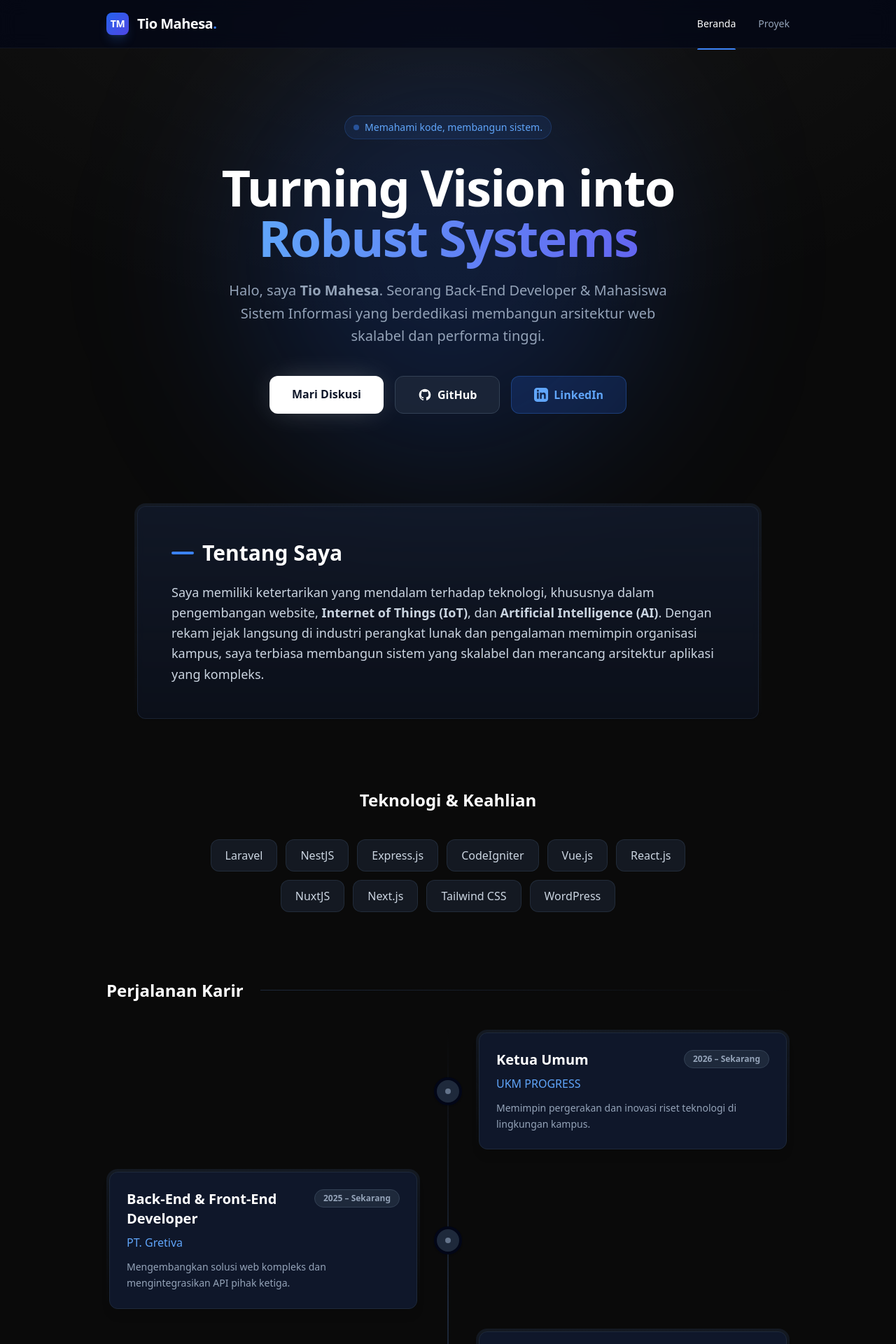
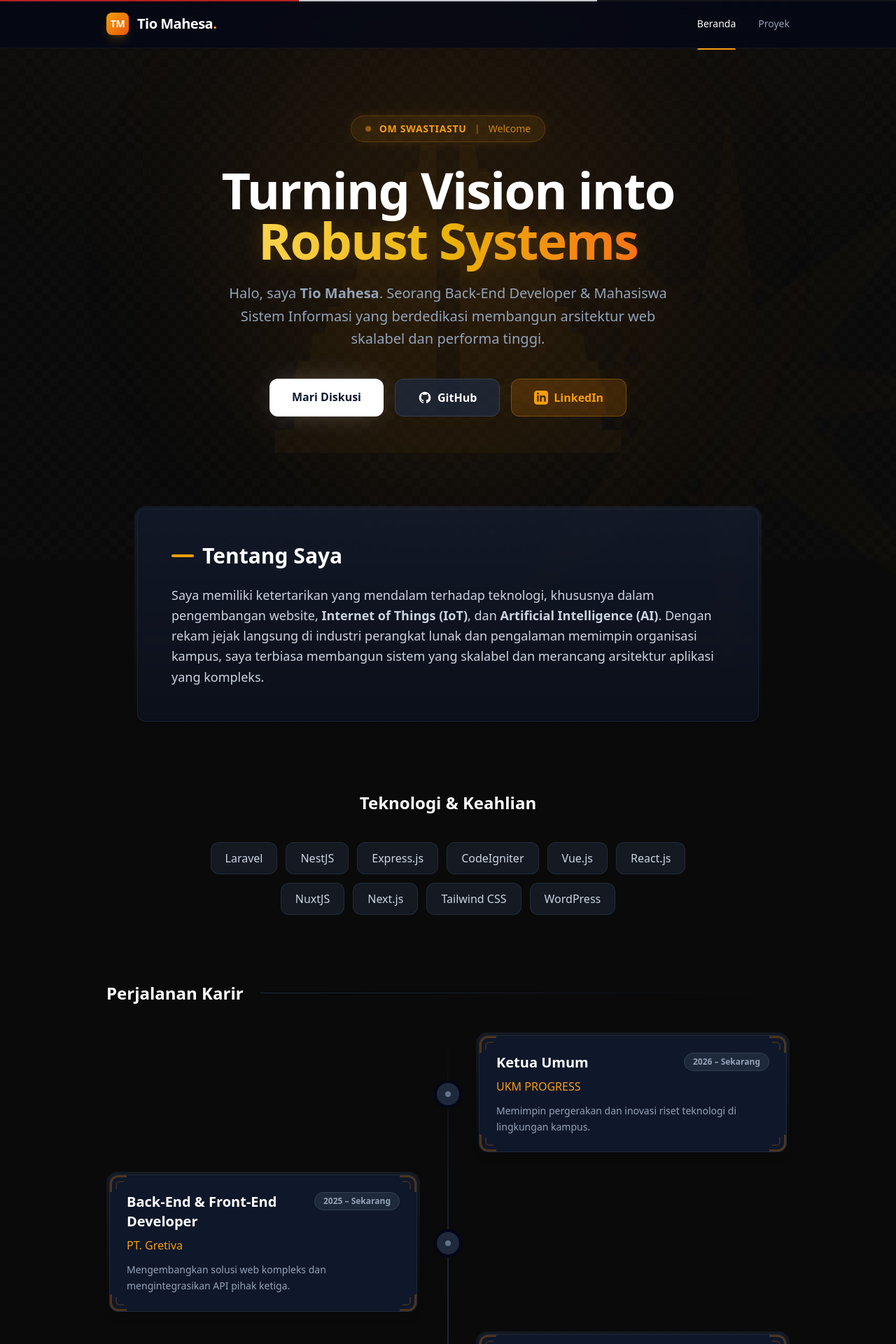
Before and after one commit to tiomhs/portfolio, a Nuxt app: page / in a window 1280 px wide. Shown: the top 1920 px of the page at 70% size. Built offline with nearby package versions, Linux system fonts and the light colour scheme.

Commit message:
feat: initialize portfolio landing page with hero, skills, and experience sections

```diff
--- a/app.vue
+++ b/app.vue
@@ -11,9 +11,21 @@ useHead({
 </script>
 
 <template>
-  <div class="min-h-screen bg-[#0a0a0a] text-zinc-300 font-sans selection:bg-zinc-800 selection:text-white">
+  <div class="min-h-screen bg-[#0a0a0a] text-zinc-300 font-sans selection:bg-amber-900 selection:text-white">
+    <!-- Subtle Poleng Pattern Background -->
+    <div class="fixed inset-0 z-0 bg-poleng mix-blend-screen pointer-events-none opacity-50"></div>
     <!-- Subtle glow background matching new theme -->
-    <div class="fixed inset-0 z-0 bg-[radial-gradient(ellipse_80%_80%_at_50%_-20%,rgba(255,255,255,0.05),rgba(255,255,255,0))] mix-blend-screen pointer-events-none"></div>
+    <div class="fixed inset-0 z-0 bg-[radial-gradient(ellipse_80%_80%_at_50%_-20%,rgba(217,119,6,0.05),rgba(255,255,255,0))] mix-blend-screen pointer-events-none"></div>
+
+    <!-- Surya Majapahit / Balinese Mandala Watermark -->
+    <div class="fixed -bottom-40 -right-40 z-0 w-[800px] h-[800px] opacity-[0.02] text-amber-500 pointer-events-none" style="animation: spin 90s linear infinite;">
+      <svg viewBox="0 0 100 100" fill="currentColor" class="w-full h-full">
+        <path d="M50 0 L55 35 L90 10 L65 45 L100 50 L65 55 L90 90 L55 65 L50 100 L45 65 L10 90 L35 55 L0 50 L35 45 L10 10 L45 35 Z" />
+        <circle cx="50" cy="50" r="20" fill="transparent" stroke="currentColor" stroke-width="1.5" />
+        <circle cx="50" cy="50" r="14" fill="transparent" stroke="currentColor" stroke-width="1" />
+        <circle cx="50" cy="50" r="8" fill="currentColor" />
+      </svg>
+    </div>
 
     <div class="relative z-10 flex flex-col min-h-screen">
       <Navbar />
@@ -42,4 +54,13 @@ body {
   @apply bg-[#0a0a0a];
   margin: 0;
 }
+
+/* Poleng Pattern: A modern dark representation of the traditional Balinese Rwa Bhineda checkerboard */
+.bg-poleng {
+  background-image:
+    linear-gradient(45deg, rgba(255,255,255,0.02) 25%, transparent 25%, transparent 75%, rgba(255,255,255,0.02) 75%, rgba(255,255,255,0.02)),
+    linear-gradient(45deg, rgba(255,255,255,0.02) 25%, transparent 25%, transparent 75%, rgba(255,255,255,0.02) 75%, rgba(255,255,255,0.02));
+  background-size: 24px 24px;
+  background-position: 0 0, 12px 12px;
+}
 </style>
--- a/components/Navbar.vue
+++ b/components/Navbar.vue
@@ -1,20 +1,26 @@
 <template>
   <nav class="sticky top-0 z-50 transition-all duration-300 backdrop-blur-md bg-slate-950/70 border-b border-white/5">
+    <!-- Balinese Tridatu Accent Line -->
+    <div class="absolute top-0 left-0 w-full h-[2px] flex opacity-80">
+      <div class="w-1/3 bg-red-600"></div>
+      <div class="w-1/3 bg-slate-100"></div>
+      <div class="w-1/3 bg-zinc-900"></div>
+    </div>
     <div class="max-w-5xl mx-auto px-6 py-4 flex justify-between items-center">
       <NuxtLink to="/" class="font-bold text-xl tracking-tight text-white group flex items-center gap-3">
-        <div class="w-8 h-8 rounded-lg bg-gradient-to-br from-blue-600 to-indigo-600 flex items-center justify-center shadow-lg shadow-blue-500/20 group-hover:shadow-blue-500/40 transition-all">
+        <div class="w-8 h-8 rounded-lg bg-gradient-to-br from-amber-500 to-orange-600 flex items-center justify-center shadow-lg shadow-amber-500/20 group-hover:shadow-amber-500/40 transition-all">
           <span class="text-white text-sm font-black">TM</span>
         </div>
-        <span>Tio Mahesa<span class="text-blue-500">.</span></span>
+        <span>Tio Mahesa<span class="text-amber-500">.</span></span>
       </NuxtLink>
       <div class="flex items-center gap-8 text-sm font-medium">
         <NuxtLink to="/" class="text-slate-400 hover:text-white transition-colors py-2 relative group" exact-active-class="!text-white">
           Beranda
-          <span class="absolute -bottom-[19px] left-0 w-full h-[2px] bg-blue-500 scale-x-0 group-hover:scale-x-100 transition-transform origin-left rounded-t-full"></span>
+          <span class="absolute -bottom-[19px] left-0 w-full h-[2px] bg-amber-500 scale-x-0 group-hover:scale-x-100 transition-transform origin-left rounded-t-full"></span>
         </NuxtLink>
         <NuxtLink to="/projects" class="text-slate-400 hover:text-white transition-colors py-2 relative group" exact-active-class="!text-white">
           Proyek
-          <span class="absolute -bottom-[19px] left-0 w-full h-[2px] bg-blue-500 scale-x-0 group-hover:scale-x-100 transition-transform origin-left rounded-t-full"></span>
+          <span class="absolute -bottom-[19px] left-0 w-full h-[2px] bg-amber-500 scale-x-0 group-hover:scale-x-100 transition-transform origin-left rounded-t-full"></span>
         </NuxtLink>
       </div>
     </div>
@@ -26,7 +32,7 @@
 a.router-link-active {
   color: white;
 }
-a.router-link-active span.bg-blue-500 {
+a.router-link-active span.bg-amber-500 {
   transform: scaleX(1);
 }
 </style>
--- a/pages/index.vue
+++ b/pages/index.vue
@@ -20,16 +20,29 @@ const education = [
   <div class="space-y-24 pb-12">
     <!-- Hero Section -->
     <section class="relative pt-12 pb-8 flex flex-col items-center text-center">
-      <div class="absolute top-1/2 left-1/2 -translate-x-1/2 -translate-y-1/2 w-[600px] h-[600px] bg-blue-600/20 rounded-full blur-[120px] -z-10"></div>
+      <!-- Ambient Glow & Balinese Candi Bentar Watermark -->
+      <div class="absolute top-1/2 left-1/2 -translate-x-1/2 -translate-y-1/2 w-[600px] h-[600px] bg-amber-600/10 rounded-full blur-[120px] -z-20"></div>
+      <div class="absolute top-1/2 left-1/2 -translate-x-1/2 -translate-y-[45%] w-[550px] h-[550px] opacity-[0.04] -z-10 pointer-events-none text-amber-500">
+        <svg viewBox="0 0 100 100" fill="currentColor">
+          <!-- Batur (Base of the temple) -->
+          <path d="M 5 95 h 90 v -6 h -5 v -4 h -80 v 4 h -5 z" />
+          <!-- Candi Bentar Left -->
+          <path d="M 47 85 V 15 L 43 15 L 42 22 H 39 L 38 29 H 35 L 34 36 H 31 L 30 43 H 27 L 26 50 H 23 L 22 57 H 19 L 18 64 H 15 L 14 71 H 11 L 10 78 H 9 V 85 Z" />
+          <!-- Candi Bentar Right -->
+          <path d="M 53 85 V 15 L 57 15 L 58 22 H 61 L 62 29 H 65 L 66 36 H 69 L 70 43 H 73 L 74 50 H 77 L 78 57 H 81 L 82 64 H 85 L 86 71 H 89 L 90 78 H 91 V 85 Z" />
+        </svg>
+      </div>
 
-      <div class="inline-flex items-center gap-2 px-3 py-1.5 rounded-full bg-blue-500/10 border border-blue-500/20 text-blue-400 text-sm font-medium mb-8">
-        <span class="w-2 h-2 rounded-full bg-blue-500 animate-pulse"></span>
-        Memahami kode, membangun sistem.
+      <div class="inline-flex items-center gap-3 px-5 py-2 rounded-full bg-amber-500/10 border border-amber-500/20 text-amber-500 text-sm font-semibold mb-8 tracking-wider shadow-[0_0_20px_-5px_rgba(245,158,11,0.2)]">
+        <span class="w-2 h-2 rounded-full bg-amber-500 animate-pulse"></span>
+        <span>OM SWASTIASTU</span>
+        <span class="opacity-50 text-xs">|</span>
+        <span class="text-amber-500/80 font-medium tracking-normal">Welcome</span>
       </div>
 
       <h1 class="text-5xl md:text-7xl font-extrabold text-white tracking-tight mb-6 leading-tight">
         Turning Vision into <br/>
-        <span class="text-transparent bg-clip-text bg-gradient-to-r from-blue-400 to-indigo-500">Robust Systems</span>
+        <span class="text-transparent bg-clip-text bg-gradient-to-r from-amber-300 via-yellow-500 to-orange-500 drop-shadow-[0_0_15px_rgba(245,158,11,0.2)]">Robust Systems</span>
       </h1>
 
       <p class="text-xl text-slate-400 max-w-2xl leading-relaxed mb-10">
@@ -44,7 +57,7 @@ const education = [
           <svg class="w-5 h-5" fill="currentColor" viewBox="0 0 24 24" aria-hidden="true"><path fill-rule="evenodd" d="M12 2C6.477 2 2 6.484 2 12.017c0 4.425 2.865 8.18 6.839 9.504.5.092.682-.217.682-.483 0-.237-.008-.868-.013-1.703-2.782.605-3.369-1.343-3.369-1.343-.454-1.158-1.11-1.466-1.11-1.466-.908-.62.069-.608.069-.608 1.003.07 1.531 1.032 1.531 1.032.892 1.53 2.341 1.088 2.91.832.092-.647.35-1.088.636-1.338-2.22-.253-4.555-1.113-4.555-4.951 0-1.093.39-1.988 1.029-2.688-.103-.253-.446-1.272.098-2.65 0 0 .84-.27 2.75 1.026A9.564 9.564 0 0112 6.844c.85.004 1.705.115 2.504.337 1.909-1.296 2.747-1.027 2.747-1.027.546 1.379.202 2.398.1 2.651.64.7 1.028 1.595 1.028 2.688 0 3.848-2.339 4.695-4.566 4.943.359.309.678.92.678 1.855 0 1.338-.012 2.419-.012 2.747 0 .268.18.58.688.482A10.019 10.019 0 0022 12.017C22 6.484 17.522 2 12 2z" clip-rule="evenodd"></path></svg>
           GitHub
         </a>
-        <a href="https://linkedin.com/in/i-gede-tio-mahesa-diputra-39429524b" target="_blank" class="px-8 py-3.5 bg-blue-600/20 text-blue-400 font-semibold rounded-xl border border-blue-500/30 hover:bg-blue-600/30 transition-all flex items-center gap-2">
+        <a href="https://linkedin.com/in/i-gede-tio-mahesa-diputra-39429524b" target="_blank" class="px-8 py-3.5 bg-amber-600/20 text-amber-500 font-semibold rounded-xl border border-amber-500/30 hover:bg-amber-600/30 transition-all flex items-center gap-2">
           <svg class="w-5 h-5" fill="currentColor" viewBox="0 0 24 24" aria-hidden="true"><path fill-rule="evenodd" d="M19 0h-14c-2.761 0-5 2.239-5 5v14c0 2.761 2.239 5 5 5h14c2.762 0 5-2.239 5-5v-14c0-2.761-2.238-5-5-5zm-11 19h-3v-11h3v11zm-1.5-12.268c-.966 0-1.75-.79-1.75-1.764s.784-1.764 1.75-1.764 1.75.79 1.75 1.764-.783 1.764-1.75 1.764zm13.5 12.268h-3v-5.604c0-3.368-4-3.113-4 0v5.604h-3v-11h3v1.765c1.396-2.586 7-2.777 7 2.476v6.759z" clip-rule="evenodd"></path></svg>
           LinkedIn
         </a>
@@ -56,7 +69,7 @@ const education = [
       <div class="p-1 rounded-2xl bg-gradient-to-b from-slate-800/50 to-transparent">
         <div class="bg-slate-900/50 backdrop-blur-sm rounded-xl p-8 md:p-12 border border-slate-800/80">
           <h2 class="text-2xl md:text-3xl font-bold text-white mb-6 flex items-center gap-3">
-            <span class="w-8 h-1 bg-blue-500 rounded-full"></span>
+            <span class="w-8 h-1 bg-amber-500 rounded-full"></span>
             Tentang Saya
           </h2>
           <p class="text-slate-300 leading-relaxed text-lg">
@@ -70,8 +83,8 @@ const education = [
     <section>
       <h2 class="text-2xl font-bold text-center text-white mb-10">Teknologi & Keahlian</h2>
       <div class="flex flex-wrap justify-center gap-3 max-w-3xl mx-auto">
-        <div v-for="skill in skills" :key="skill" class="group relative px-5 py-2.5 rounded-xl bg-slate-800/50 border border-slate-700/50 hover:border-blue-500/50 hover:bg-slate-800 transition-all cursor-default overflow-hidden">
-          <div class="absolute inset-0 bg-gradient-to-r from-transparent via-blue-500/10 to-transparent translate-x-[-100%] group-hover:translate-x-[100%] transition-transform duration-700"></div>
+        <div v-for="skill in skills" :key="skill" class="group relative px-5 py-2.5 rounded-xl bg-slate-800/50 border border-slate-700/50 hover:border-amber-500/50 hover:bg-slate-800 transition-all cursor-default overflow-hidden">
+          <div class="absolute inset-0 bg-gradient-to-r from-transparent via-amber-500/10 to-transparent translate-x-[-100%] group-hover:translate-x-[100%] transition-transform duration-700"></div>
           <span class="relative z-10 text-slate-300 group-hover:text-white font-medium">{{ skill }}</span>
         </div>
       </div>
@@ -87,19 +100,35 @@ const education = [
       <div class="space-y-6 relative before:absolute before:inset-0 before:ml-5 before:-translate-x-px md:before:mx-auto md:before:translate-x-0 before:h-full before:w-0.5 before:bg-gradient-to-b before:from-transparent before:via-slate-800 before:to-transparent">
         <div v-for="(exp, index) in experiences" :key="index" class="relative flex items-center justify-between md:justify-normal md:odd:flex-row-reverse group is-active">
           <!-- Timeline point -->
-          <div class="flex items-center justify-center w-10 h-10 rounded-full border-4 border-slate-950 bg-slate-800 text-slate-500 group-hover:text-blue-500 group-hover:border-blue-500/30 transition-colors shadow shrink-0 md:order-1 md:group-odd:-translate-x-1/2 md:group-even:translate-x-1/2 z-10">
+          <div class="flex items-center justify-center w-10 h-10 rounded-full border-4 border-slate-950 bg-slate-800 text-slate-500 group-hover:text-amber-500 group-hover:border-amber-500/30 transition-colors shadow shrink-0 md:order-1 md:group-odd:-translate-x-1/2 md:group-even:translate-x-1/2 z-10">
             <div class="w-2 h-2 rounded-full bg-current"></div>
           </div>
 
           <!-- Card -->
-          <div class="w-[calc(100%-4rem)] md:w-[calc(50%-2.5rem)] p-1 rounded-2xl bg-gradient-to-b from-slate-800/50 to-transparent group-hover:from-blue-600/20 transition-all duration-300">
-            <div class="bg-slate-900 border border-slate-800 rounded-xl p-6 h-full shadow-lg hover:shadow-blue-900/10 transition-shadow">
-              <div class="flex flex-col xl:flex-row xl:items-start justify-between gap-2 mb-2">
+          <div class="w-[calc(100%-4rem)] md:w-[calc(50%-2.5rem)] p-1 rounded-2xl bg-gradient-to-b from-slate-800/50 to-transparent group-hover:from-amber-600/20 transition-all duration-300">
+            <div class="relative bg-slate-900 border border-slate-800 rounded-xl p-6 h-full shadow-lg hover:shadow-amber-900/10 transition-shadow overflow-hidden">
+
+              <!-- Balinese Ornamen Siku-siku (Corner Accents with inner details) -->
+              <div class="absolute inset-0 pointer-events-none rounded-xl">
+                <div class="absolute top-0 left-0 w-6 h-6 border-t-[3px] border-l-[3px] border-amber-600/30 rounded-tl-xl transition-all duration-300 group-hover:border-amber-500 group-hover:w-8 group-hover:h-8"></div>
+                <div class="absolute top-2 left-2 w-3 h-3 border-t-2 border-l-2 border-amber-600/20 rounded-tl-md transition-all duration-300 group-hover:border-amber-500/60 group-hover:w-4 group-hover:h-4"></div>
+
+                <div class="absolute top-0 right-0 w-6 h-6 border-t-[3px] border-r-[3px] border-amber-600/30 rounded-tr-xl transition-all duration-300 group-hover:border-amber-500 group-hover:w-8 group-hover:h-8"></div>
+                <div class="absolute top-2 right-2 w-3 h-3 border-t-2 border-r-2 border-amber-600/20 rounded-tr-md transition-all duration-300 group-hover:border-amber-500/60 group-hover:w-4 group-hover:h-4"></div>
+
+                <div class="absolute bottom-0 left-0 w-6 h-6 border-b-[3px] border-l-[3px] border-amber-600/30 rounded-bl-xl transition-all duration-300 group-hover:border-amber-500 group-hover:w-8 group-hover:h-8"></div>
+                <div class="absolute bottom-2 left-2 w-3 h-3 border-b-2 border-l-2 border-amber-600/20 rounded-bl-md transition-all duration-300 group-hover:border-amber-500/60 group-hover:w-4 group-hover:h-4"></div>
+
+                <div class="absolute bottom-0 right-0 w-6 h-6 border-b-[3px] border-r-[3px] border-amber-600/30 rounded-br-xl transition-all duration-300 group-hover:border-amber-500 group-hover:w-8 group-hover:h-8"></div>
+                <div class="absolute bottom-2 right-2 w-3 h-3 border-b-2 border-r-2 border-amber-600/20 rounded-br-md transition-all duration-300 group-hover:border-amber-500/60 group-hover:w-4 group-hover:h-4"></div>
+              </div>
+
+              <div class="flex flex-col xl:flex-row xl:items-start justify-between gap-2 mb-2 relative z-10">
                 <h3 class="font-bold text-xl text-white">{{ exp.role }}</h3>
                 <span class="text-xs font-semibold px-3 py-1 rounded-full bg-slate-800 text-slate-400 border border-slate-700 w-fit shrink-0">{{ exp.year }}</span>
               </div>
-              <p class="text-blue-400 font-medium mb-3">{{ exp.company }}</p>
-              <p class="text-slate-400 text-sm leading-relaxed">{{ exp.desc }}</p>
+              <p class="text-amber-500 font-medium mb-3 relative z-10">{{ exp.company }}</p>
+              <p class="text-slate-400 text-sm leading-relaxed relative z-10">{{ exp.desc }}</p>
             </div>
           </div>
         </div>
@@ -116,19 +145,35 @@ const education = [
       <div class="space-y-6 relative before:absolute before:inset-0 before:ml-5 before:-translate-x-px md:before:mx-auto md:before:translate-x-0 before:h-full before:w-0.5 before:bg-gradient-to-b before:from-transparent before:via-slate-800 before:to-transparent">
         <div v-for="(edu, index) in education" :key="'edu-'+index" class="relative flex items-center justify-between md:justify-normal md:odd:flex-row-reverse group is-active">
           <!-- Timeline point -->
-          <div class="flex items-center justify-center w-10 h-10 rounded-full border-4 border-slate-950 bg-slate-800 text-slate-500 group-hover:text-blue-500 group-hover:border-blue-500/30 transition-colors shadow shrink-0 md:order-1 md:group-odd:-translate-x-1/2 md:group-even:translate-x-1/2 z-10">
+          <div class="flex items-center justify-center w-10 h-10 rounded-full border-4 border-slate-950 bg-slate-800 text-slate-500 group-hover:text-amber-500 group-hover:border-amber-500/30 transition-colors shadow shrink-0 md:order-1 md:group-odd:-translate-x-1/2 md:group-even:translate-x-1/2 z-10">
             <div class="w-2 h-2 rounded-full bg-current"></div>
           </div>
 
           <!-- Card -->
-          <div class="w-[calc(100%-4rem)] md:w-[calc(50%-2.5rem)] p-1 rounded-2xl bg-gradient-to-b from-slate-800/50 to-transparent group-hover:from-blue-600/20 transition-all duration-300">
-            <div class="bg-slate-900 border border-slate-800 rounded-xl p-6 h-full shadow-lg hover:shadow-blue-900/10 transition-shadow">
-              <div class="flex flex-col xl:flex-row xl:items-start justify-between gap-2 mb-2">
+          <div class="w-[calc(100%-4rem)] md:w-[calc(50%-2.5rem)] p-1 rounded-2xl bg-gradient-to-b from-slate-800/50 to-transparent group-hover:from-amber-600/20 transition-all duration-300">
+            <div class="relative bg-slate-900 border border-slate-800 rounded-xl p-6 h-full shadow-lg hover:shadow-amber-900/10 transition-shadow overflow-hidden">
+
+              <!-- Balinese Ornamen Siku-siku (Corner Accents with inner details) -->
+              <div class="absolute inset-0 pointer-events-none rounded-xl">
+                <div class="absolute top-0 left-0 w-6 h-6 border-t-[3px] border-l-[3px] border-amber-600/30 rounded-tl-xl transition-all duration-300 group-hover:border-amber-500 group-hover:w-8 group-hover:h-8"></div>
+                <div class="absolute top-2 left-2 w-3 h-3 border-t-2 border-l-2 border-amber-600/20 rounded-tl-md transition-all duration-300 group-hover:border-amber-500/60 group-hover:w-4 group-hover:h-4"></div>
+
+                <div class="absolute top-0 right-0 w-6 h-6 border-t-[3px] border-r-[3px] border-amber-600/30 rounded-tr-xl transition-all duration-300 group-hover:border-amber-500 group-hover:w-8 group-hover:h-8"></div>
+                <div class="absolute top-2 right-2 w-3 h-3 border-t-2 border-r-2 border-amber-600/20 rounded-tr-md transition-all duration-300 group-hover:border-amber-500/60 group-hover:w-4 group-hover:h-4"></div>
+
+                <div class="absolute bottom-0 left-0 w-6 h-6 border-b-[3px] border-l-[3px] border-amber-600/30 rounded-bl-xl transition-all duration-300 group-hover:border-amber-500 group-hover:w-8 group-hover:h-8"></div>
+                <div class="absolute bottom-2 left-2 w-3 h-3 border-b-2 border-l-2 border-amber-600/20 rounded-bl-md transition-all duration-300 group-hover:border-amber-500/60 group-hover:w-4 group-hover:h-4"></div>
+
+                <div class="absolute bottom-0 right-0 w-6 h-6 border-b-[3px] border-r-[3px] border-amber-600/30 rounded-br-xl transition-all duration-300 group-hover:border-amber-500 group-hover:w-8 group-hover:h-8"></div>
+                <div class="absolute bottom-2 right-2 w-3 h-3 border-b-2 border-r-2 border-amber-600/20 rounded-br-md transition-all duration-300 group-hover:border-amber-500/60 group-hover:w-4 group-hover:h-4"></div>
+              </div>
+
+              <div class="flex flex-col xl:flex-row xl:items-start justify-between gap-2 mb-2 relative z-10">
                 <h3 class="font-bold text-xl text-white">{{ edu.role }}</h3>
                 <span class="text-xs font-semibold px-3 py-1 rounded-full bg-slate-800 text-slate-400 border border-slate-700 w-fit shrink-0">{{ edu.year }}</span>
               </div>
-              <p class="text-blue-400 font-medium mb-3">{{ edu.company }}</p>
-              <p class="text-slate-400 text-sm leading-relaxed">{{ edu.desc }}</p>
+              <p class="text-amber-500 font-medium mb-3 relative z-10">{{ edu.company }}</p>
+              <p class="text-slate-400 text-sm leading-relaxed relative z-10">{{ edu.desc }}</p>
             </div>
           </div>
         </div>
```
